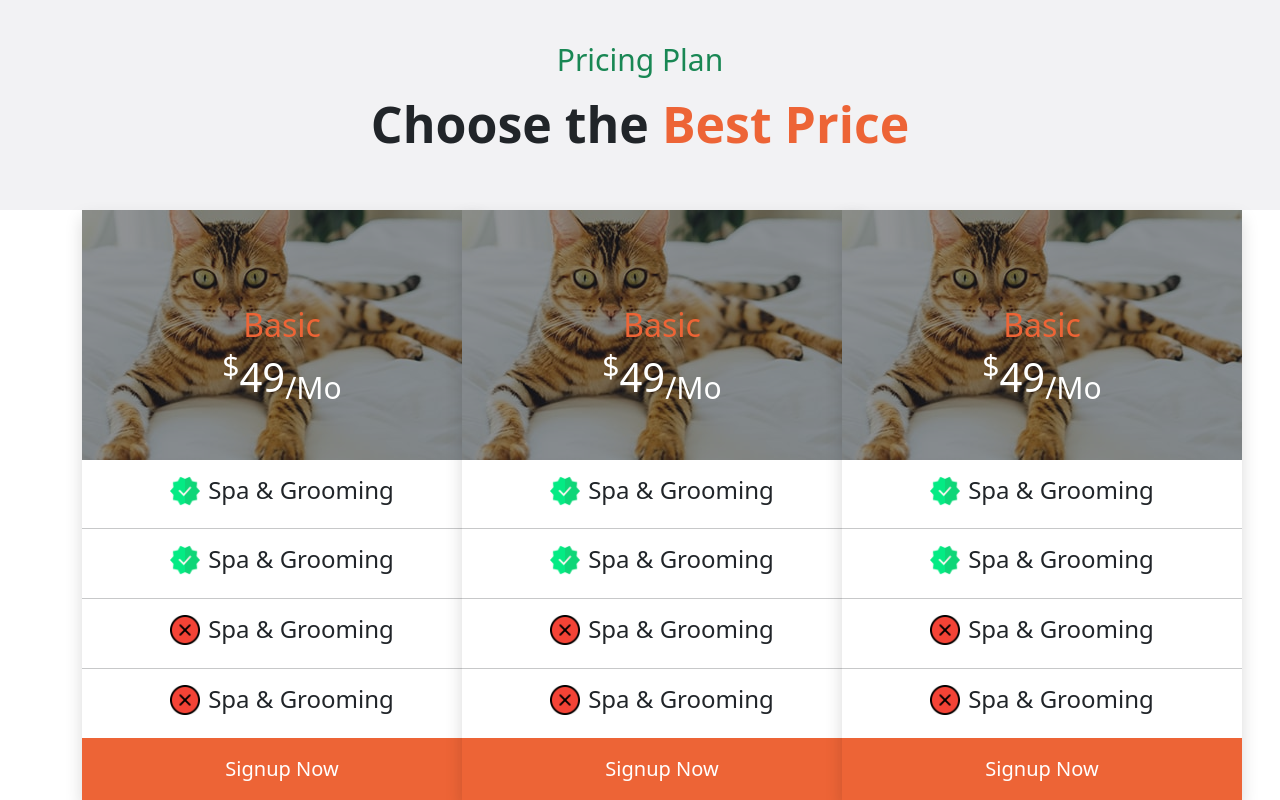
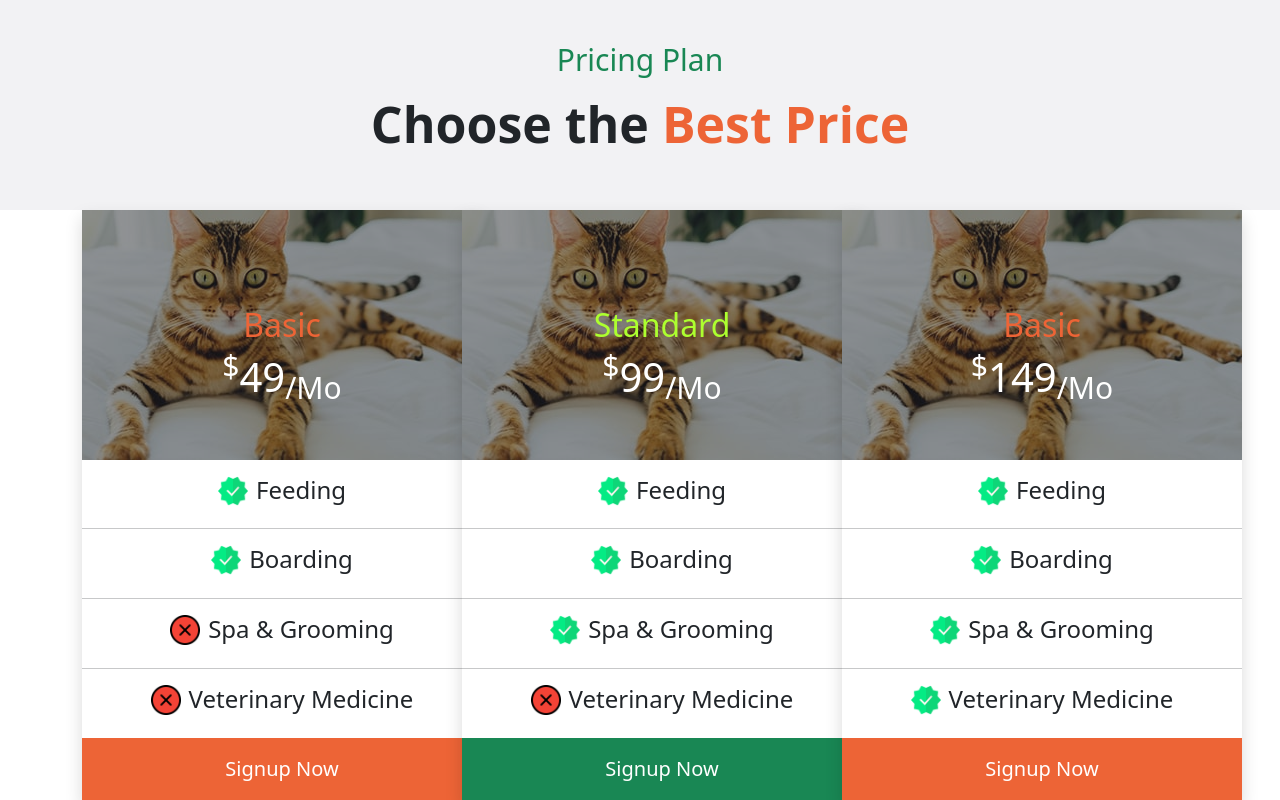
Before and after one commit to Abdullah-Al-Akash/pet-lover, a plain HTML site: page index.html in a window 1280 px wide. Shown: the part 4401-5201 px from the top of the page. Drawn offline with nearby package versions, Linux system fonts and the light colour scheme.

Commit message:
Pricing Part Complete

```diff
--- a/index.html
+++ b/index.html
@@ -477,7 +477,7 @@
                                                                                         <img class="img-fluid me-2"
                                                                                                 src="img/pricing-icon/check.png"
                                                                                                 alt="">
-                                                                                        <h4>Spa & Grooming</h4>
+                                                                                        <h4>Feeding</h4>
                                                                                 </div>
                                                                                 <hr>
                                                                                 <div
@@ -486,7 +486,7 @@
                                                                                         <img class="img-fluid me-2"
                                                                                                 src="img/pricing-icon/check.png"
                                                                                                 alt="">
-                                                                                        <h4>Spa & Grooming</h4>
+                                                                                        <h4>Boarding</h4>
                                                                                 </div>
                                                                                 <hr>
                                                                                 <div
@@ -504,7 +504,7 @@
                                                                                         <img class="img-fluid me-2"
                                                                                                 src="img/pricing-icon/remove.png"
                                                                                                 alt="">
-                                                                                        <h4>Spa & Grooming</h4>
+                                                                                        <h4>Veterinary Medicine</h4>
                                                                                 </div>
                                                                                 <div class="d-grid gap-2 pt-3">
                                                                                         <button type="button"
@@ -523,8 +523,9 @@
                                                                         <img class="slide-img img-fluid w-100"
                                                                                 src="img/price-1.jpg" alt="">
                                                                         <div class="price-centered">
-                                                                                <h2 class="orange">Basic</h2>
-                                                                                <h1> <sup>$</sup>49<sub>/Mo</sub></h1>
+                                                                                <h2 style="color: greenyellow">Standard
+                                                                                </h2>
+                                                                                <h1> <sup>$</sup>99<sub>/Mo</sub></h1>
                                                                         </div>
 
                                                                         <div
@@ -535,7 +536,16 @@
                                                                                         <img class="img-fluid me-2"
                                                                                                 src="img/pricing-icon/check.png"
                                                                                                 alt="">
-                                                                                        <h4>Spa & Grooming</h4>
+                                                                                        <h4>Feeding</h4>
+                                                                                </div>
+                                                                                <hr>
+                                                                                <div
+                                                                                        class="d-flex align-center-center justify-content-center">
+
+                                                                                        <img class="img-fluid me-2"
+                                                                                                src="img/pricing-icon/check.png"
+                                                                                                alt="">
+                                                                                        <h4>Boarding</h4>
                                                                                 </div>
                                                                                 <hr>
                                                                                 <div
@@ -553,20 +563,11 @@
                                                                                         <img class="img-fluid me-2"
                                                                                                 src="img/pricing-icon/remove.png"
                                                                                                 alt="">
-                                                                                        <h4>Spa & Grooming</h4>
-                                                                                </div>
-                                                                                <hr>
-                                                                                <div
-                                                                                        class="d-flex align-center-center justify-content-center">
-
-                                                                                        <img class="img-fluid me-2"
-                                                                                                src="img/pricing-icon/remove.png"
-                                                                                                alt="">
-                                                                                        <h4>Spa & Grooming</h4>
+                                                                                        <h4>Veterinary Medicine</h4>
                                                                                 </div>
                                                                                 <div class="d-grid gap-2 pt-3">
                                                                                         <button type="button"
-                                                                                                class="btn btn-lg p-3 rounded-0 border-0 price-btn ">Signup
+                                                                                                class="btn btn-lg btn-success border-0 rounded-0 p-3 ">Signup
                                                                                                 Now</button>
                                                                                 </div>
                                                                         </div>
@@ -582,11 +583,29 @@
                                                                                 src="img/price-1.jpg" alt="">
                                                                         <div class="price-centered">
                                                                                 <h2 class="orange">Basic</h2>
-                                                                                <h1> <sup>$</sup>49<sub>/Mo</sub></h1>
+                                                                                <h1> <sup>$</sup>149<sub>/Mo</sub></h1>
                                                                         </div>
 
                                                                         <div
                                                                                 class="bg-white text-center pt-3 pricing-details">
+                                                                                <div
+                                                                                        class="d-flex align-center-center justify-content-center">
+
+                                                                                        <img class="img-fluid me-2"
+                                                                                                src="img/pricing-icon/check.png"
+                                                                                                alt="">
+                                                                                        <h4>Feeding</h4>
+                                                                                </div>
+                                                                                <hr>
+                                                                                <div
+                                                                                        class="d-flex align-center-center justify-content-center">
+
+                                                                                        <img class="img-fluid me-2"
+                                                                                                src="img/pricing-icon/check.png"
+                                                                                                alt="">
+                                                                                        <h4>Boarding</h4>
+                                                                                </div>
+                                                                                <hr>
                                                                                 <div
                                                                                         class="d-flex align-center-center justify-content-center">
 
@@ -602,25 +621,7 @@
                                                                                         <img class="img-fluid me-2"
                                                                                                 src="img/pricing-icon/check.png"
                                                                                                 alt="">
-                                                                                        <h4>Spa & Grooming</h4>
-                                                                                </div>
-                                                                                <hr>
-                                                                                <div
-                                                                                        class="d-flex align-center-center justify-content-center">
-
-                                                                                        <img class="img-fluid me-2"
-                                                                                                src="img/pricing-icon/remove.png"
-                                                                                                alt="">
-                                                                                        <h4>Spa & Grooming</h4>
-                                                                                </div>
-                                                                                <hr>
-                                                                                <div
-                                                                                        class="d-flex align-center-center justify-content-center">
-
-                                                                                        <img class="img-fluid me-2"
-                                                                                                src="img/pricing-icon/remove.png"
-                                                                                                alt="">
-                                                                                        <h4>Spa & Grooming</h4>
+                                                                                        <h4>Veterinary Medicine</h4>
                                                                                 </div>
                                                                                 <div class="d-grid gap-2 pt-3">
                                                                                         <button type="button"
```
